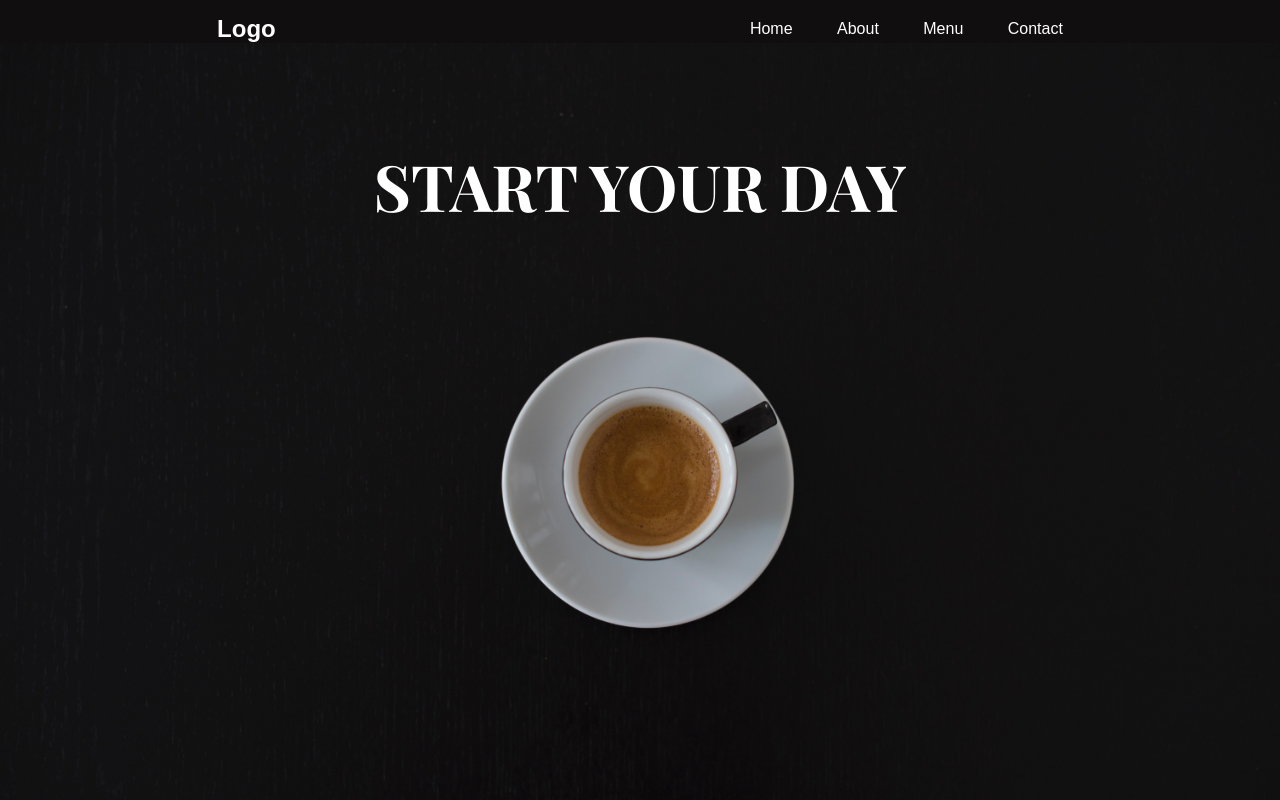
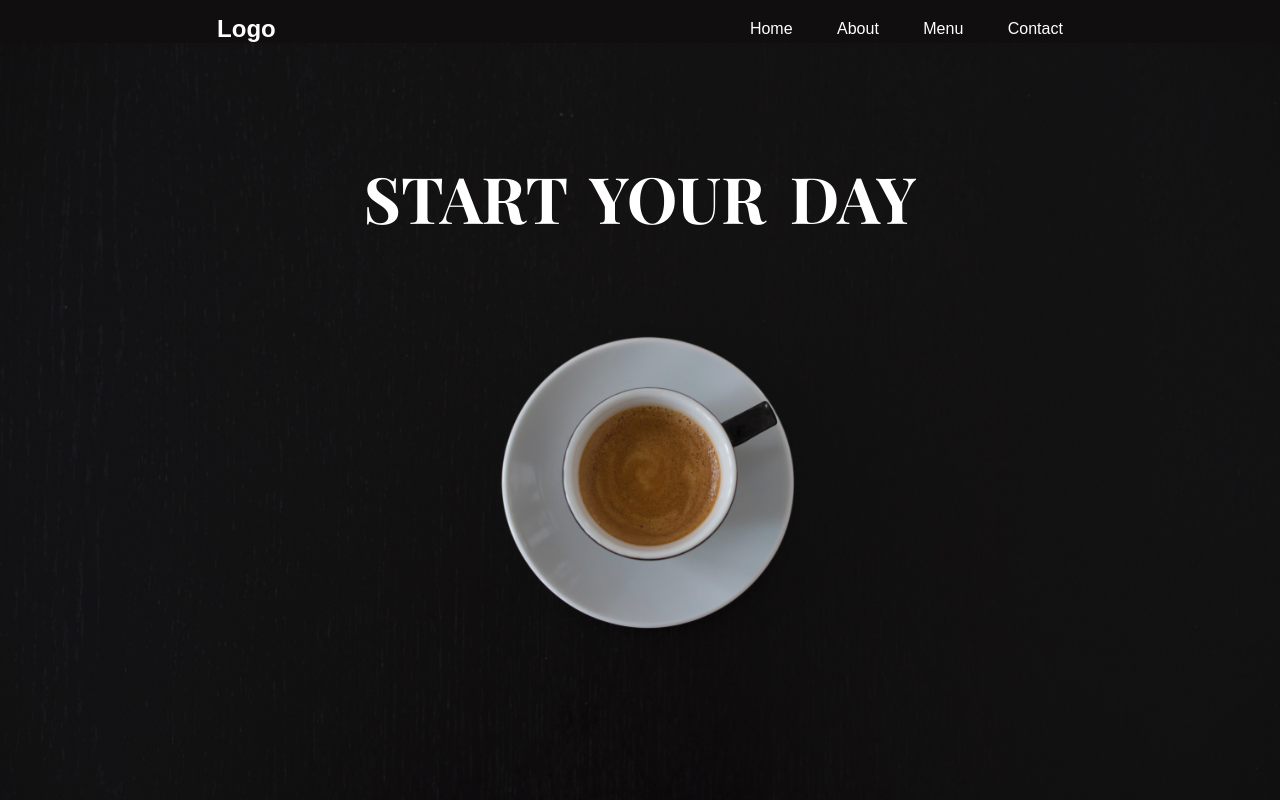
Before and after one commit to walled99/Coffee-website, a plain HTML site: page index.html in a window 1280 px wide. Shown: the top 800 px of the page. Drawn offline with nearby package versions, Linux system fonts and the light colour scheme; a web font is replaced by a local one.

Commit message:
Finish me heading style

```diff
--- a/style.css
+++ b/style.css
@@ -72,12 +72,12 @@
 
 .main-headings {
   font-size: 4rem;
+  word-spacing: 10px;
 }
 
 .line1 {
   display: block;
-  margin-top: 100px;
-  margin-bottom: 500px;
+  margin-top: 112px;
+  margin-bottom: 565px;
 }
-
 /* End First Section */
```
